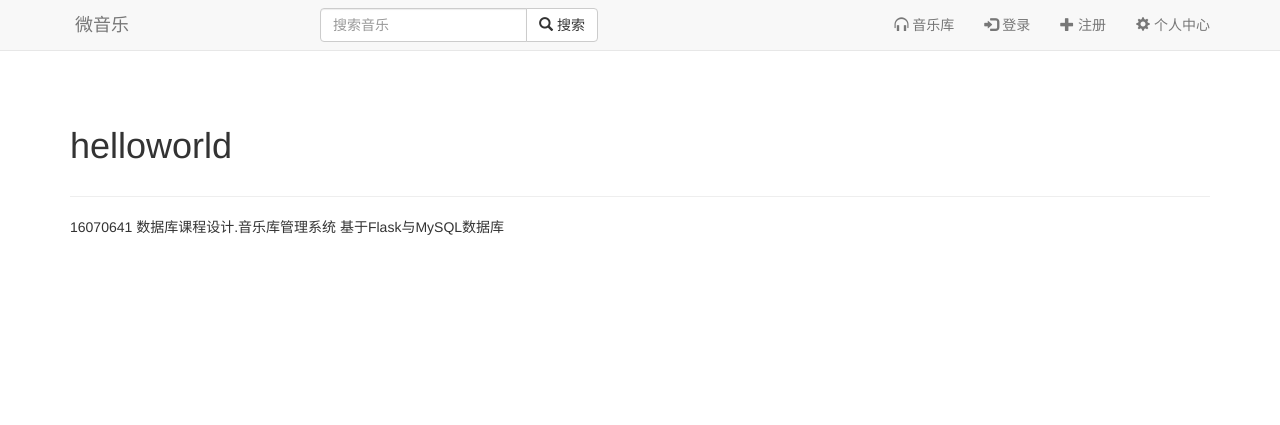
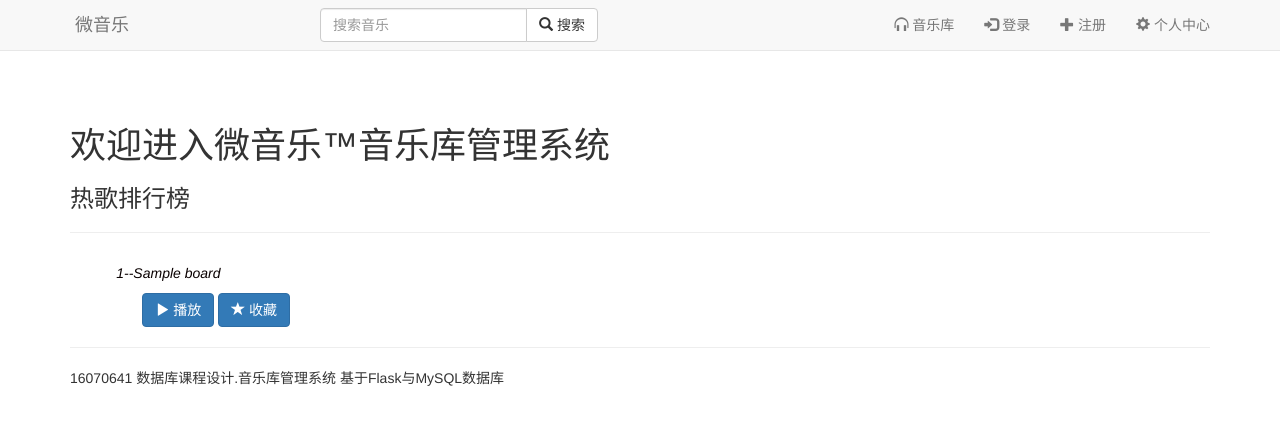
Before and after one commit to SixSen/music-website-flask, a Flask app: page / in a window 1280 px wide. Shown: the top 425 px of the page. Run offline with Flask 2, Linux system fonts and the light colour scheme; tables that the repository leaves empty hold one stand-in row (values such as "Sample post"); some libraries are stand-ins or nearby versions; grey boxes are pictures that could not be loaded.

Commit message:
完成了对于是否购买或是否订阅的用户判断

```diff
--- a/app/home/views.py
+++ b/app/home/views.py
@@ -2,7 +2,7 @@ from flask import Blueprint, render_template, redirect, flash, url_for, session,
 from werkzeug.security import generate_password_hash
 from . import home
 from app.home.forms import LoginForm, RegisterForm
-from app.models import User, Music
+from app.models import User, Music, Board
 from app import db, app, rd
 import pymysql
 
@@ -15,13 +15,19 @@ import pymysql
 
 @home.route("/")
 def index():
-    style = Music.style.all_()
-
-    return render_template("home/index.html")
+    page_data = Board.query.filter(
+    ).order_by(
+        Board.board_id
+    )
+    return render_template("home/index.html", page_data=page_data)
 
 @home.route("/welcome/")
 def welcome():
-    return render_template("home/welcome.html", name = session.get('user'), vclass =session.get('vclass'))
+    page_data = Board.query.filter(
+    ).order_by(
+        Board.board_id
+    )
+    return render_template("home/welcome.html", name = session.get('user'), vclass =session.get('vclass'), page_data=page_data)
 
 #登录
 @home.route("/login/", methods=["GET", "POST"])
@@ -58,17 +64,25 @@ def logout():
 # 播放
 @home.route("/play/")
 def play():
+    conn = pymysql.connect(host='127.0.0.1', port=3306, user='root', passwd='1232123', db='musicdb')
+    cursor = conn.cursor()
     musicd = int(request.args.get('id'))
     vclass = session.get('vclass')
+    isbuy = 0
+    sql = "SELECT free FROM music WHERE music_id = '%s' " % musicd
+    cursor.execute(sql)
+    results0 = cursor.fetchall()
+    print(results0[0])
+    for k in results0:
+        if 1 == k[0]:
+            isbuy = 1
     if vclass == 0:
-        conn = pymysql.connect(host='127.0.0.1', port=3306, user='root', passwd='1232123', db='musicdb')
-        cursor = conn.cursor()
         id = session.get('user_id')
         sql = "SELECT music_id FROM buy WHERE id = '%s' " % id
         cursor.execute(sql)
         results = cursor.fetchall()
         print(results)
-        isbuy = 0
+
         for rol in results:
             if musicd == rol[0]:
                 isbuy = 1
--- a/app/templates/home/index.html
+++ b/app/templates/home/index.html
@@ -2,5 +2,38 @@
 
 
 {% block content %}
-<h1>helloworld</h1>
+<h1>欢迎进入微音乐™音乐库管理系统</h1>
+
+    <div style="margin-top: 10px">
+
+        <h3>热歌排行榜</h3>
+    <hr>
+<section id="movielist">
+
+  <div class="container">
+        <div class="row wow fadeIn" data-wow-delay="0.6s">
+            {% for v in page_data %}
+
+            <div class="col-md-3">
+                <div class="movielist text-center">
+                    <!--<img data-original="holder.js/262x166"
+                             class="img-responsive lazy center-block" alt="">-->
+{#                    <img src="holder.js/262x166" class="img-responsive center-block" alt="">#}
+                    <div class="text-left" style="margin-left:auto;margin-right:auto;width: 200px;margin-bottom: 10px;margin-top:10px">
+
+                        <span style="color:rgb(10, 1, 1);font-style: italic;">{{ v.board_id }}--{{ v.music_name }}
+                        </span>
+                    </div>
+                    <a href="{{ url_for('home.play',id=v.music_id) }}" class="btn btn-primary" target="_blank" role="button"><span class="glyphicon glyphicon-play"></span>&nbsp;播放</a>
+                    <a href="{{ url_for('home.play',id=v.music_id) }}" class="btn btn-primary" target="_blank" role="button"><span class="glyphicon glyphicon-star"></span>&nbsp;收藏</a>
+                </div>
+            </div>
+
+            {% endfor %}
+
+        </div>
+        </div>
+
+</section>
+ </div>
 {% endblock %}
--- a/app/templates/home/search.html
+++ b/app/templates/home/search.html
@@ -13,7 +13,11 @@
 {##}
 {#</div>#}
 {#{% endfor %}#}
-
+<ul class="nav nav-pills">
+  <li role="presentation" class="active"><a href="#">Home</a></li>
+  <li role="presentation"><a href="#">Profile</a></li>
+  <li role="presentation"><a href="#">Messages</a></li>
+</ul>
 <div class="col-md-12">
             {% for v in page_data %}
                 <div class="media">
```
Also changed, not shown: app/models.py (+16 -9 lines), app/templates/home/welcome.html (+49 -0 lines).
